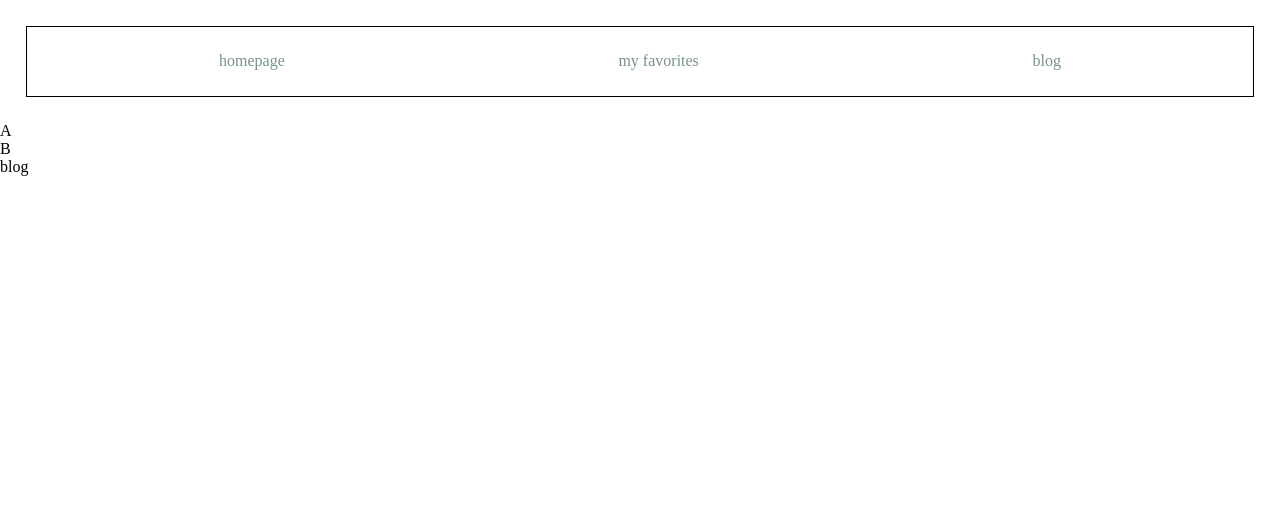
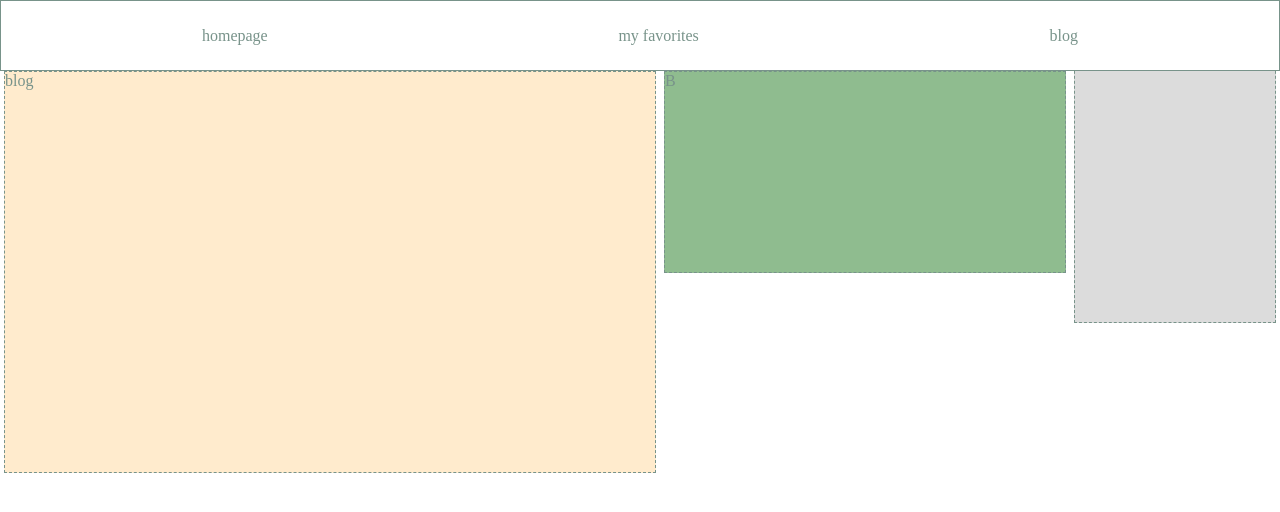
Before and after one commit to t-coffe/blogFlex, a website built with Vite: page index.html in a window 1280 px wide. Built offline with nearby package versions, Linux system fonts and the light colour scheme.

Commit message:
work completed

```diff
--- a/index.html
+++ b/index.html
@@ -7,15 +7,13 @@
     <title>blog flex</title>
   </head>
   <body>
-    <header>
-      <nav class="navList">
+      <nav >
         <ul>
           <li class="navListElement"><a href="">homepage</a></li>
           <li class="navListElement"><a href="">my favorites</a></li>
           <li class="navListElement"><a href="">blog</a></li>
         </ul>
       </nav>
-    </header>
     <main>
       <div class="a">A</div>
       <div class="b">B</div>
--- a/style.css
+++ b/style.css
@@ -1,17 +1,75 @@
 * {
   padding: 0;
   margin: 0;
+  color:  rgb(120, 147, 138);
 }
-.navList ul {
-  margin: 2vw;
+
+nav ul {
+  z-index: 2;
   padding: 2vw;
   border: solid 1px ;
   list-style: none;
   display: flex;
   flex-direction: row;
+  background-color: white;
   justify-content: space-around;
 }
+
 a{
   text-decoration: none;
-  color: rgb(120, 147, 138);
 }
+
+.a {
+  height: 300px;
+  width: 200px;
+  border: 1px dashed;
+  background-color: gainsboro;
+}
+
+.b {
+  height: 200px;
+  width: 200px;
+  border: 1px dashed;
+  background-color: darkseagreen;
+}
+
+.blog {
+  height: 400px;
+  width: 650px;
+  border: 1px dashed;
+  background-color: blanchedalmond;
+}
+
+@media screen and (max-width: 200px) {
+  .blog {
+    display: none;
+  }
+  .a {
+    margin-top: 10px;
+  }
+  main {
+    display: flex;
+    justify-content: space-around;
+    flex-wrap: wrap;
+    flex-direction: column;
+    gap: 28px;
+  }
+}
+@media screen and (min-width: 650px) {
+  .a {
+    position: relative;
+    bottom:50px;
+    z-index: -1;
+  }
+  .b {
+    width: 400px;
+  }
+
+  main {
+    display: flex;
+    justify-content: space-around;
+    flex-wrap: wrap;
+    flex-direction: row-reverse;
+
+  }
+}
```
